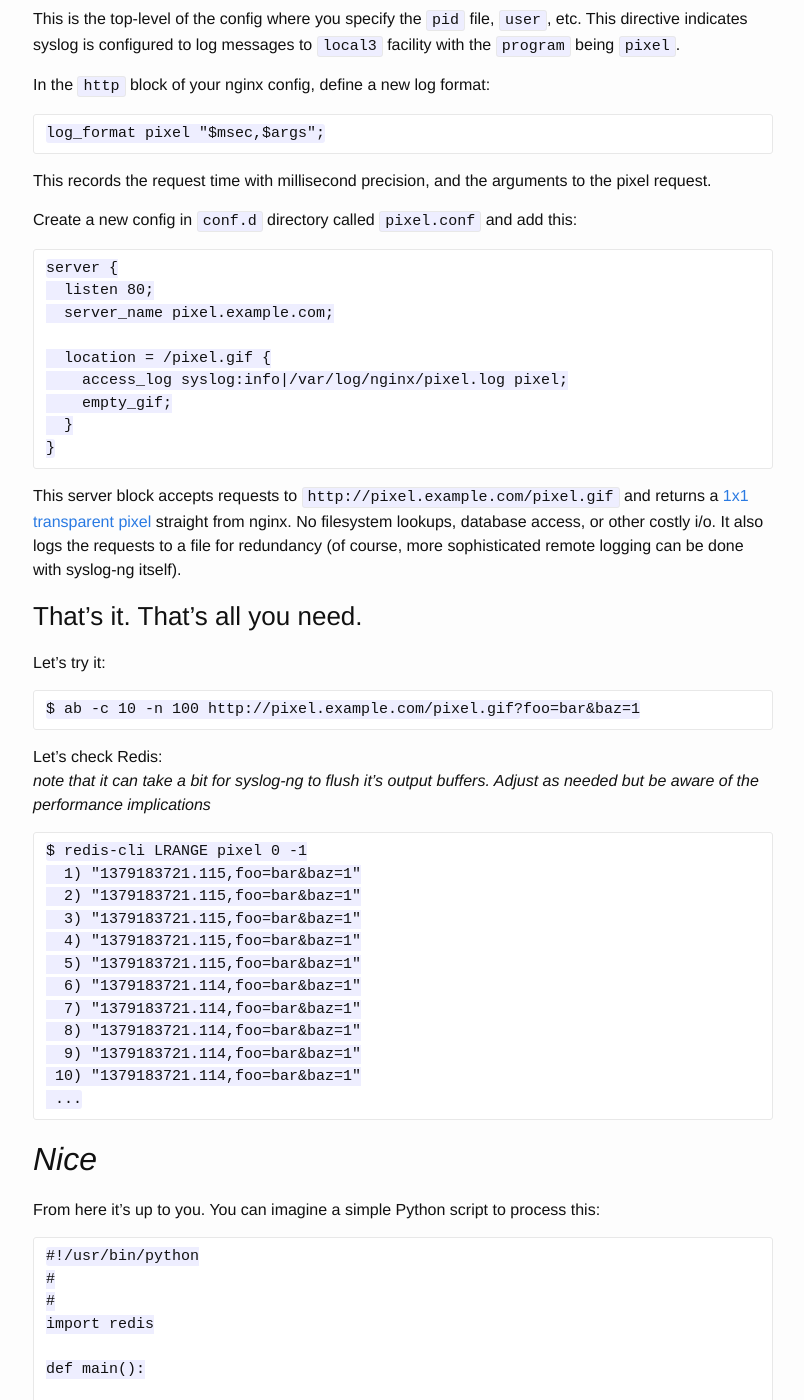
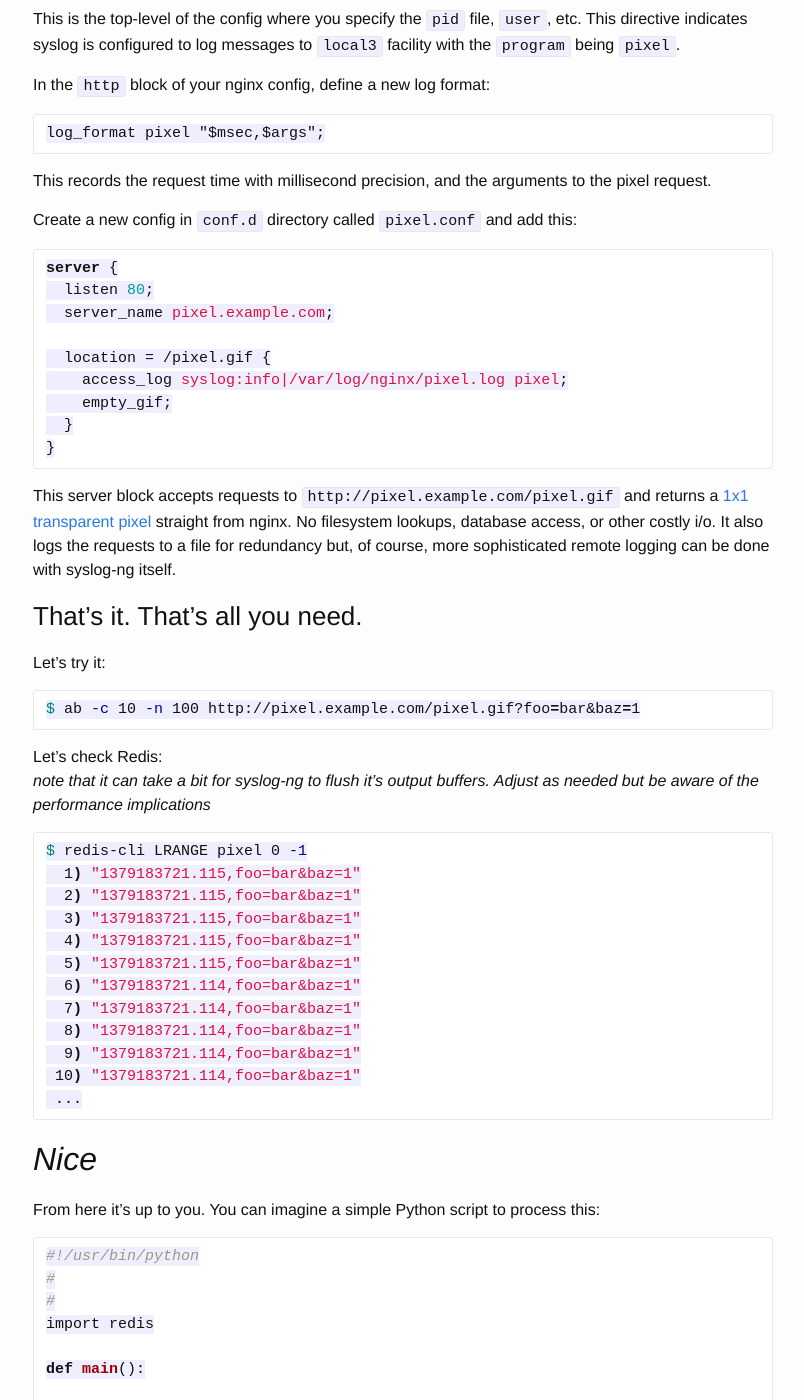
Before and after one commit to benwilber/benwilber.github.io, a Jekyll site: the page built from _posts/2013-09-13-realtime-pixel-tracking-with-nginx-syslog-ng-and-redis.md, in a window 1280 px wide and 1400 px high, scrolled down 2704 px. Shown: the whole window, without its empty margins (237-1041 px from the left). Built offline with Jekyll 4.4.1, drawn with Linux system fonts in a browser that asks for light colours; some of the changed text lies outside the part shown.

Commit message:
update formatting

````diff
--- a/_config.yml
+++ b/_config.yml
@@ -11,3 +11,5 @@ github_username:  benwilber
 
 # Build settings
 markdown: kramdown
+kramdown:
+  input: GFM
--- a/_posts/2013-09-13-realtime-pixel-tracking-with-nginx-syslog-ng-and-redis.md
+++ b/_posts/2013-09-13-realtime-pixel-tracking-with-nginx-syslog-ng-and-redis.md
@@ -2,7 +2,7 @@
 layout: post
 title:  "Realtime pixel tracking with nginx, syslog-ng, and redis"
 date:   2013-09-13 02:57:28
-categories: nginx redis syslog pixel tracking
+categories: nginx redis syslog pixel-tracking
 ---
 
 Pixel tracking is all over the internet.  Everything from simple page loads to sophisticated ad impression tracking uses web beacons in one form or another.  While it used to be sufficient to just process your access logs offline (remember [Webalizer](http://www.webalizer.org/)?), that is simply no longer the case.  We now require sophisticated realtime analytics to gain insights for A/B testing, bounce debugging, etc.  All the "growth hacking" buzzwords.  There are a million services you can pay to do this for you today, and a million more will spin up tomorrow.  This is how you can do it yourself using the tools you already have.  Of course, the data science to make use of it will be left to you.
@@ -13,156 +13,179 @@ I'm using:
 
 * nginx [1.4.2](http://nginx.org/download/nginx-1.4.2.tar.gz "nginx 1.4.2")
 * Redis [2.6.16](http://download.redis.io/releases/redis-2.6.16.tar.gz "Redis 2.6.16")
-* syslog-ng [3.4.3](http://www.balabit.com/network-security/syslog-ng/opensource-logging-system/downloads/download/syslog-ng-ose/3.4 "syslog-ng OSE 3.4.3") (earlier versions won't work since they lack the ```$(length ...)``` template function)
+* syslog-ng [3.4.3](http://www.balabit.com/network-security/syslog-ng/opensource-logging-system/downloads/download/syslog-ng-ose/3.4 "syslog-ng OSE 3.4.3") (earlier versions won't work since they lack the `$(length ...)` template function)
 
 At the time of this writing, nginx doesn't natively support syslog logging, so I'm using [nginx_syslog_patch](https://github.com/yaoweibin/nginx_syslog_patch "nginx_syslog_patch") to add it.  Follow the instructions in the readme to patch your nginx source tree before compiling.
 
 ### [Configuring syslog-ng](#syslog-ng)
 
-Add this to ```syslog-ng.conf``` (if not already present):
+Add this to `syslog-ng.conf` (if not already present):
 
-    source s_local {
-      system();
-      internal();
-    };
+```
+source s_local {
+  system();
+  internal();
+};
+```
 
-This is just the default logging source that receives messages from ```/dev/log``` on the local system, and messages generated by syslog-ng itself (usually stats-related messages).  Now for the interesting parts:
+This is just the default logging source that receives messages from `/dev/log` on the local system, and messages generated by syslog-ng itself (usually stats-related messages).  Now for the interesting parts:
 
-    template t_redis_lpush {
-      template("*3\r\n$$5\r\nLPUSH\r\n$$$(length ${PROGRAM})\r\n${PROGRAM}\r\n$$$(length ${MESSAGE})\r\n${MESSAGE}\r\n");
-    };
+```
+template t_redis_lpush {
+  template("*3\r\n$$5\r\nLPUSH\r\n$$$(length ${PROGRAM})\r\n${PROGRAM}\r\n$$$(length ${MESSAGE})\r\n${MESSAGE}\r\n");
+};
+```
 
 You might recognize this as [Redis protocol](http://redis.io/topics/protocol "Redis protocol").  You're right.  We're going to send messages straight to Redis via TCP.  Here's how:
 
-    destination d_redis_tcp {
-      tcp("127.0.0.1" port(6379) template(t_redis_lpush));
-    };
+```
+destination d_redis_tcp {
+  tcp("127.0.0.1" port(6379) template(t_redis_lpush));
+};
+```
 
 This connects to the localhost Redis and sends messages after applying the ```t_redis_lpush``` template.  The result is that Redis puts the messages into a list with the key being whatever the ```program``` field is in the message.
 
 Now we need to apply a filter to distinguish between Redis-bound messages, and everything else:
 
-    filter f_redis {
-      facility(local3);
-    };
+```
+filter f_redis {
+  facility(local3);
+};
+```
 
-We're going to log messages to Redis on ```local3``` facility.
+We're going to log messages to Redis on `local3` facility.
 
 Let's log it:
 
-    log {
-      source(s_local);
-      filter(f_redis);
-      destination(d_redis_tcp);
-    };
+```
+log {
+  source(s_local);
+  filter(f_redis);
+  destination(d_redis_tcp);
+};
+```
 
-The complete ```syslog-ng.conf``` looks like:
+The complete `syslog-ng.conf` looks like:
 
-    source s_local {
-      system();
-      internal();
-    };
+```
+source s_local {
+  system();
+  internal();
+};
 
-    template t_redis_lpush {
-      template("*3\r\n$$5\r\nLPUSH\r\n$$$(length ${PROGRAM})\r\n${PROGRAM}\r\n$$$(length ${MESSAGE})\r\n${MESSAGE}\r\n");
-    };
+template t_redis_lpush {
+  template("*3\r\n$$5\r\nLPUSH\r\n$$$(length ${PROGRAM})\r\n${PROGRAM}\r\n$$$(length ${MESSAGE})\r\n${MESSAGE}\r\n");
+};
 
-    destination d_redis_tcp {
-      tcp("127.0.0.1" port(6379) template(t_redis_lpush));
-    };
+destination d_redis_tcp {
+  tcp("127.0.0.1" port(6379) template(t_redis_lpush));
+};
 
-    destination d_local {
-      file("/var/log/messages");
-    };
+destination d_local {
+  file("/var/log/messages");
+};
 
-    filter f_redis {
-      facility(local3);
-    };
+filter f_redis {
+  facility(local3);
+};
 
-    filter f_local {
-      not filter(f_redis);
-    };
+filter f_local {
+  not filter(f_redis);
+};
 
-    log {
-      source(s_local);
-      filter(f_redis);
-      destination(d_redis_tcp);
-    };
+log {
+  source(s_local);
+  filter(f_redis);
+  destination(d_redis_tcp);
+};
 
-    log {
-      source(s_local);
-      filter(f_local);
-      destination(d_local);
-    };
+log {
+  source(s_local);
+  filter(f_local);
+  destination(d_local);
+};
+```
 
 ### [Configuring nginx](#nginx)
 
 Now we need nginx to send requests for our pixel to syslog-ng.  You need to add the base syslog setting to nginx's [global config scope](http://wiki.nginx.org/CoreModule "nginx core module"):
 
-    syslog local3 pixel;
+```
+syslog local3 pixel;
+```
 
-This is the top-level of the config where you specify the ```pid``` file, ```user```, etc.  This directive indicates syslog is configured to log messages to ```local3``` facility with the ```program``` being ```pixel```.
+This is the top-level of the config where you specify the `pid` file, `user`, etc.  This directive indicates syslog is configured to log messages to `local3` facility with the `program` being `pixel`.
 
-In the ```http``` block of your nginx config, define a new log format:
+In the `http` block of your nginx config, define a new log format:
 
-    log_format pixel "$msec,$args";
+```
+log_format pixel "$msec,$args";
+```
 
 This records the request time with millisecond precision, and the arguments to the pixel request.
 
-Create a new config in ```conf.d``` directory called ```pixel.conf``` and add this:
+Create a new config in `conf.d` directory called `pixel.conf` and add this:
 
-    server {
-      listen 80;
-      server_name pixel.example.com;
+```nginx
+server {
+  listen 80;
+  server_name pixel.example.com;
 
-      location = /pixel.gif {
-        access_log syslog:info|/var/log/nginx/pixel.log pixel;
-        empty_gif;
-      }
-    }
+  location = /pixel.gif {
+    access_log syslog:info|/var/log/nginx/pixel.log pixel;
+    empty_gif;
+  }
+}
+```
 
-This server block accepts requests to ```http://pixel.example.com/pixel.gif``` and returns a [1x1 transparent pixel](http://wiki.nginx.org/HttpEmptyGifModule "nginx empty gif module") straight from nginx.  No filesystem lookups, database access, or other costly i/o.  It also logs the requests to a file for redundancy (of course, more sophisticated remote logging can be done with syslog-ng itself).
+This server block accepts requests to `http://pixel.example.com/pixel.gif` and returns a [1x1 transparent pixel](http://wiki.nginx.org/HttpEmptyGifModule "nginx empty gif module") straight from nginx.  No filesystem lookups, database access, or other costly i/o.  It also logs the requests to a file for redundancy but, of course, more sophisticated remote logging can be done with syslog-ng itself.
 
 ### That's it.  That's all you need.
 
 Let's try it:
 
-    $ ab -c 10 -n 100 http://pixel.example.com/pixel.gif?foo=bar&baz=1
+```bash
+$ ab -c 10 -n 100 http://pixel.example.com/pixel.gif?foo=bar&baz=1
+```
 
 Let's check Redis:
 *note that it can take a bit for syslog-ng to flush it's output buffers.  Adjust as needed but be aware of the performance implications*
 
-    $ redis-cli LRANGE pixel 0 -1
-      1) "1379183721.115,foo=bar&baz=1"
-      2) "1379183721.115,foo=bar&baz=1"
-      3) "1379183721.115,foo=bar&baz=1"
-      4) "1379183721.115,foo=bar&baz=1"
-      5) "1379183721.115,foo=bar&baz=1"
-      6) "1379183721.114,foo=bar&baz=1"
-      7) "1379183721.114,foo=bar&baz=1"
-      8) "1379183721.114,foo=bar&baz=1"
-      9) "1379183721.114,foo=bar&baz=1"
-     10) "1379183721.114,foo=bar&baz=1"
-     ...
-
+```bash
+$ redis-cli LRANGE pixel 0 -1
+  1) "1379183721.115,foo=bar&baz=1"
+  2) "1379183721.115,foo=bar&baz=1"
+  3) "1379183721.115,foo=bar&baz=1"
+  4) "1379183721.115,foo=bar&baz=1"
+  5) "1379183721.115,foo=bar&baz=1"
+  6) "1379183721.114,foo=bar&baz=1"
+  7) "1379183721.114,foo=bar&baz=1"
+  8) "1379183721.114,foo=bar&baz=1"
+  9) "1379183721.114,foo=bar&baz=1"
+ 10) "1379183721.114,foo=bar&baz=1"
+ ...
+```
 
 ## *Nice*
 
 From here it's up to you.  You can imagine a simple Python script to process this:
 
-    #!/usr/bin/python
-    #
-    #
-    import redis
+```python
+#!/usr/bin/python
+#
+#
+import redis
 
-    def main():
+def main():
 
-      r = redis.Redis()
+  r = redis.Redis()
 
-      while True:
-        _, event = r.brpop("pixel")
-        timestamp, args = event.split(",", 1)
-        print timestamp, args
+  while True:
+    _, event = r.brpop("pixel")
+    timestamp, args = event.split(",", 1)
+    print timestamp, args
 
-    if __name__ == '__main__':
-      main()
+if __name__ == '__main__':
+  main()
+```
````
